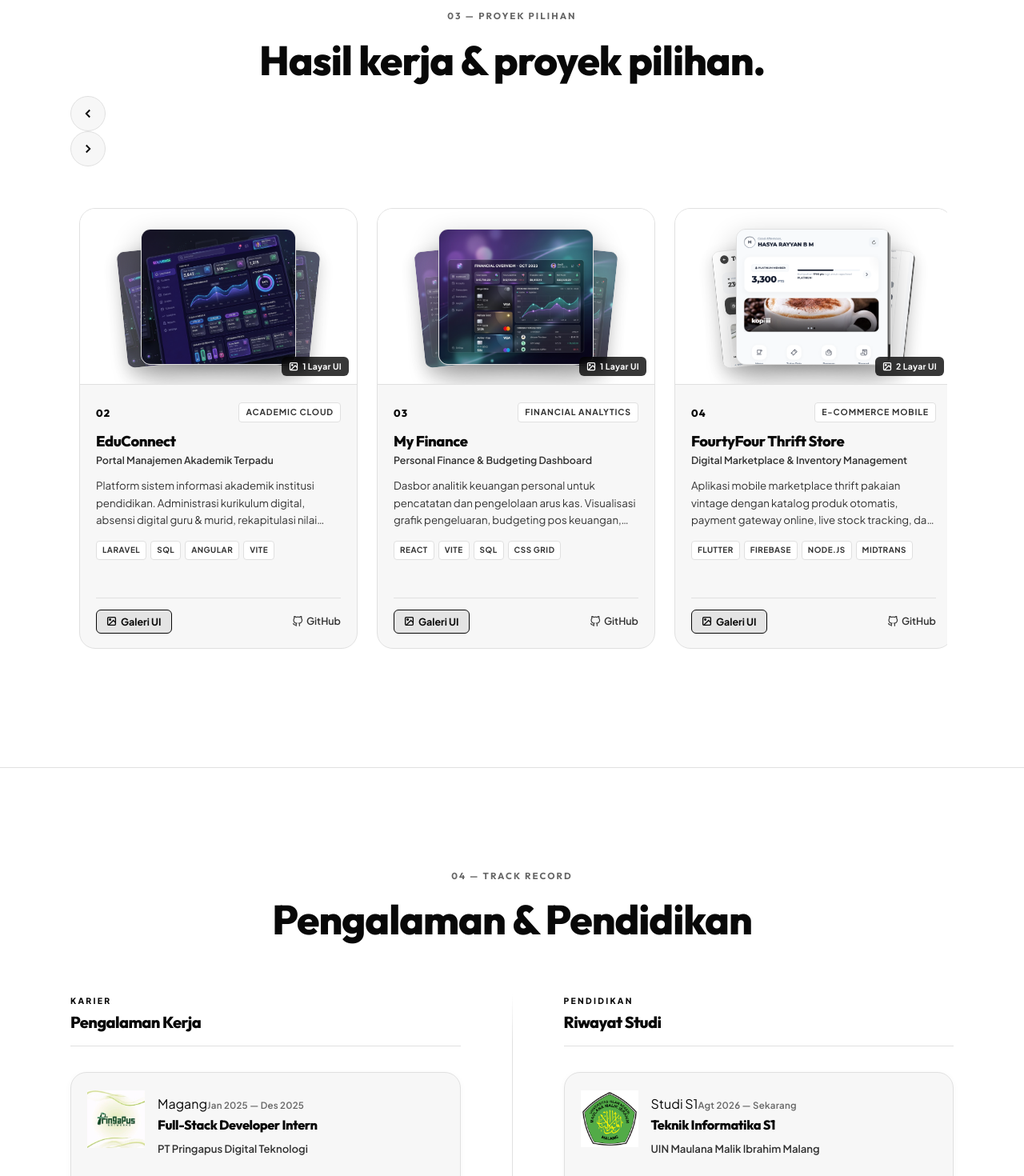
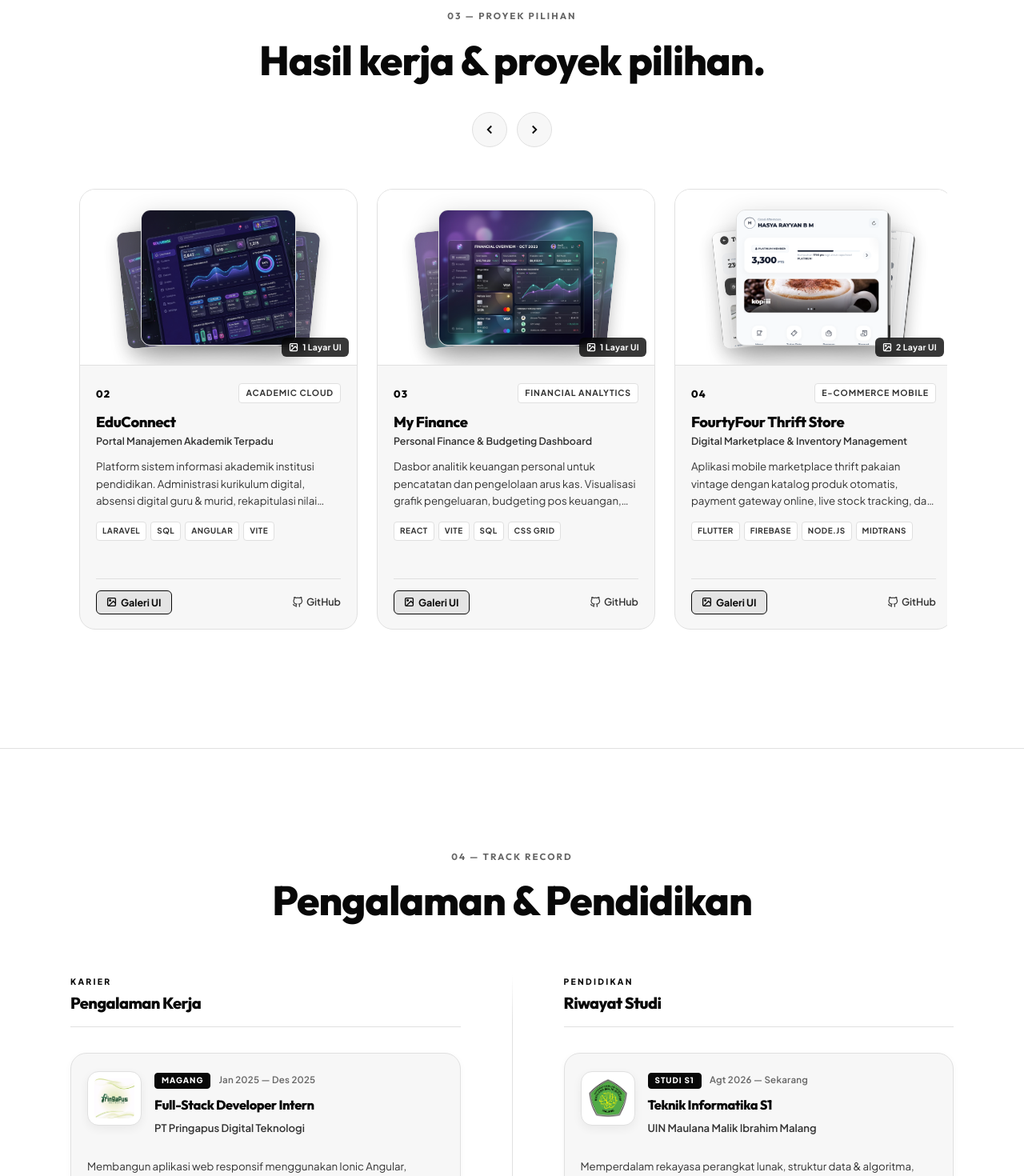
Before and after one commit to HasyaRayyan/Portofolio-Web, a React (Vite) app: page / in a window 1280 px wide. Shown: the part 3280-4750 px from the top of the page at 80% size. Built offline with nearby package versions, Linux system fonts and the light colour scheme.

Commit message:
revisi: update logo pengalaman, styling card pengalaman & navigasi proyek

```diff
--- a/src/index.css
+++ b/src/index.css
@@ -851,9 +851,13 @@ h1, h2, h3, h4, h5, h6 {
   100% { box-shadow: 0 0 0 0 transparent; }
 }
 
+.proj-nav-center,
 .proj-nav-btns {
-  display: flex;
-  gap: 8px;
+  display: inline-flex;
+  align-items: center;
+  justify-content: center;
+  gap: 12px;
+  margin-top: 20px;
 }
 
 .proj-nav-btn {
@@ -1496,45 +1500,72 @@ h1, h2, h3, h4, h5, h6 {
   margin-bottom: 16px;
 }
 
-/* Logo — clear & prominent */
+/* Logo — prominent, clean white badge for crisp visibility */
 .exp-item-logo {
-  width: 72px;
-  height: 72px;
+  width: 68px;
+  height: 68px;
   flex-shrink: 0;
   display: flex;
   align-items: center;
   justify-content: center;
-  border-radius: var(--r-md);
-  transition: transform 0.35s var(--ease);
+  border-radius: 14px;
+  background: #ffffff;
+  border: 1.5px solid var(--line);
+  padding: 8px;
+  box-shadow: 0 4px 12px rgba(0, 0, 0, 0.06);
+  transition: transform 0.35s var(--ease), border-color 0.3s var(--ease), box-shadow 0.3s var(--ease);
 }
 .exp-item:hover .exp-item-logo {
   transform: scale(1.06);
-}
-.exp-item-logo svg {
-  width: 100%;
-  height: 100%;
+  border-color: var(--accent);
+  box-shadow: 0 6px 20px rgba(0, 0, 0, 0.16);
 }
 .exp-item-logo img {
   width: 100%;
   height: 100%;
   object-fit: contain;
-}
-
-/* Meta: type + date */
+  border-radius: 6px;
+}
+
+/* Meta: badge + date row */
 .exp-item-meta {
   display: flex;
   flex-direction: column;
   gap: 4px;
-  padding-top: 4px;
-}
+  padding-top: 2px;
+  flex: 1;
+}
+
+.exp-meta-row {
+  display: flex;
+  align-items: center;
+  gap: 10px;
+  margin-bottom: 6px;
+  flex-wrap: wrap;
+}
+
+.exp-item-badge,
 .exp-item-type {
-  font-size: 0.63rem;
+  display: inline-block;
+  font-size: 0.62rem;
   font-weight: 800;
-  letter-spacing: 0.16em;
+  letter-spacing: 0.1em;
   text-transform: uppercase;
+  padding: 3px 8px;
+  border-radius: 4px;
+  background: var(--accent-bg);
   color: var(--accent);
-  opacity: 0.8;
-}
+  border: 1px solid var(--accent);
+  line-height: 1.2;
+}
+
+[data-theme="light"] .exp-item-badge,
+[data-theme="light"] .exp-item-type {
+  background: #080808;
+  color: #ffffff;
+  border-color: #080808;
+}
+
 .exp-item-date {
   font-size: 0.72rem;
   font-weight: 600;
```
